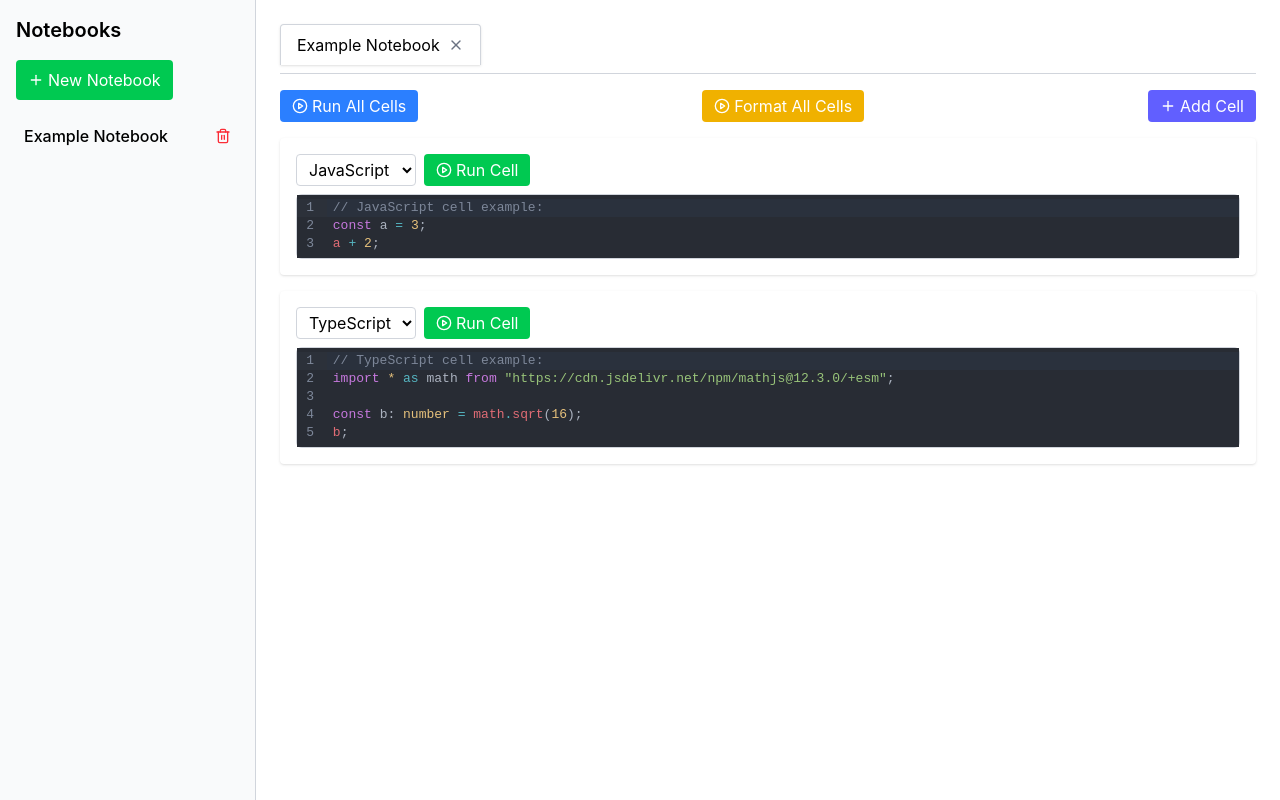
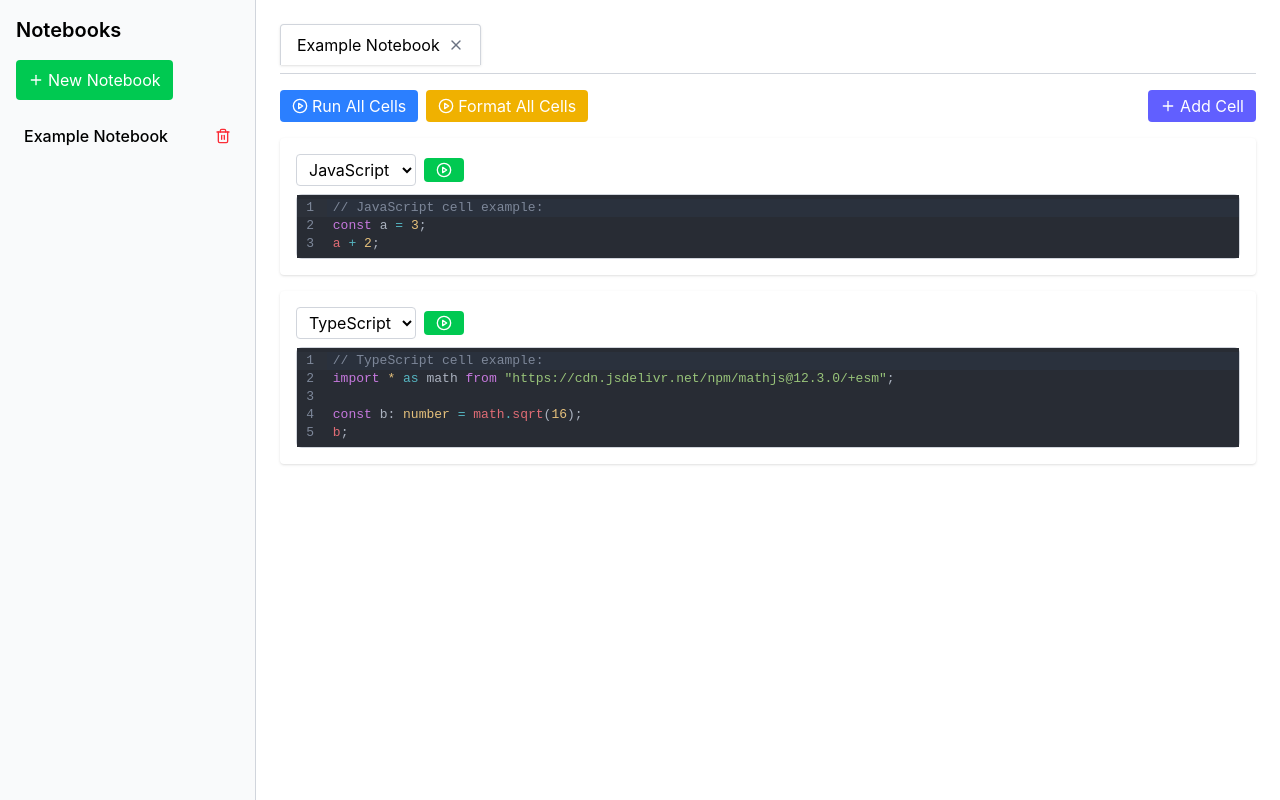
Before and after one commit to dmenezesgabriel/computational-notebook, a React (Vite) app: page / in a window 1280 px wide. Both pictures are taken after a click on the item "Example Notebook". Built offline with nearby package versions, Linux system fonts and the light colour scheme.

Commit message:
fix toolbar buttons

```diff
--- a/src/App.tsx
+++ b/src/App.tsx
@@ -389,10 +389,9 @@ const Cell = forwardRef<
         </select>
         <button
           onClick={handleRun}
-          className="flex items-center bg-green-500 hover:bg-green-600 text-white px-3 py-1 rounded"
+          className="flex items-center justify-center bg-green-500 hover:bg-green-600 text-white px-3 py-1 rounded"
         >
-          <PlayCircle className="w-4 h-4 mr-1" />
-          Run Cell
+          <PlayCircle className="w-4 h-4" />
         </button>
       </div>
       <CodeEditor
@@ -469,7 +468,8 @@ const NotebookContent: React.FC<NotebookContentProps> = ({
 
   return (
     <div>
-      <div className="flex justify-between items-center mb-4">
+      <div className="flex items-center mb-4">
+        <div className="flex flex-row grow gap-2">
           <button
             onClick={runAllCells}
             className="flex items-center bg-blue-500 hover:bg-blue-600 text-white px-3 py-1 rounded"
@@ -484,6 +484,7 @@ const NotebookContent: React.FC<NotebookContentProps> = ({
             <PlayCircle className="w-4 h-4 mr-1" />
             Format All Cells
           </button>
+        </div>
         <button
           onClick={addCell}
           className="flex items-center bg-indigo-500 hover:bg-indigo-600 text-white px-3 py-1 rounded"
```
Lines whose indentation alone changed are shown as unchanged.
